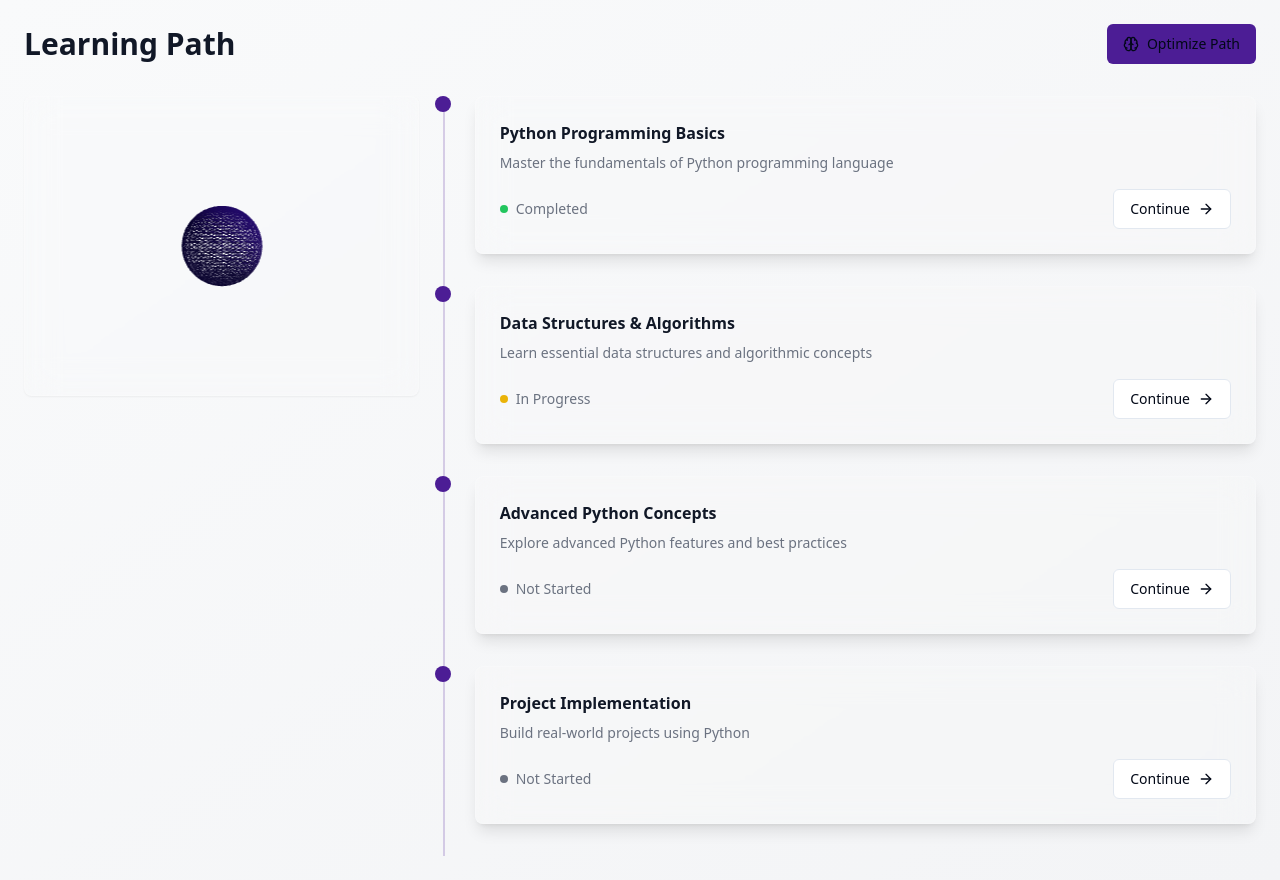
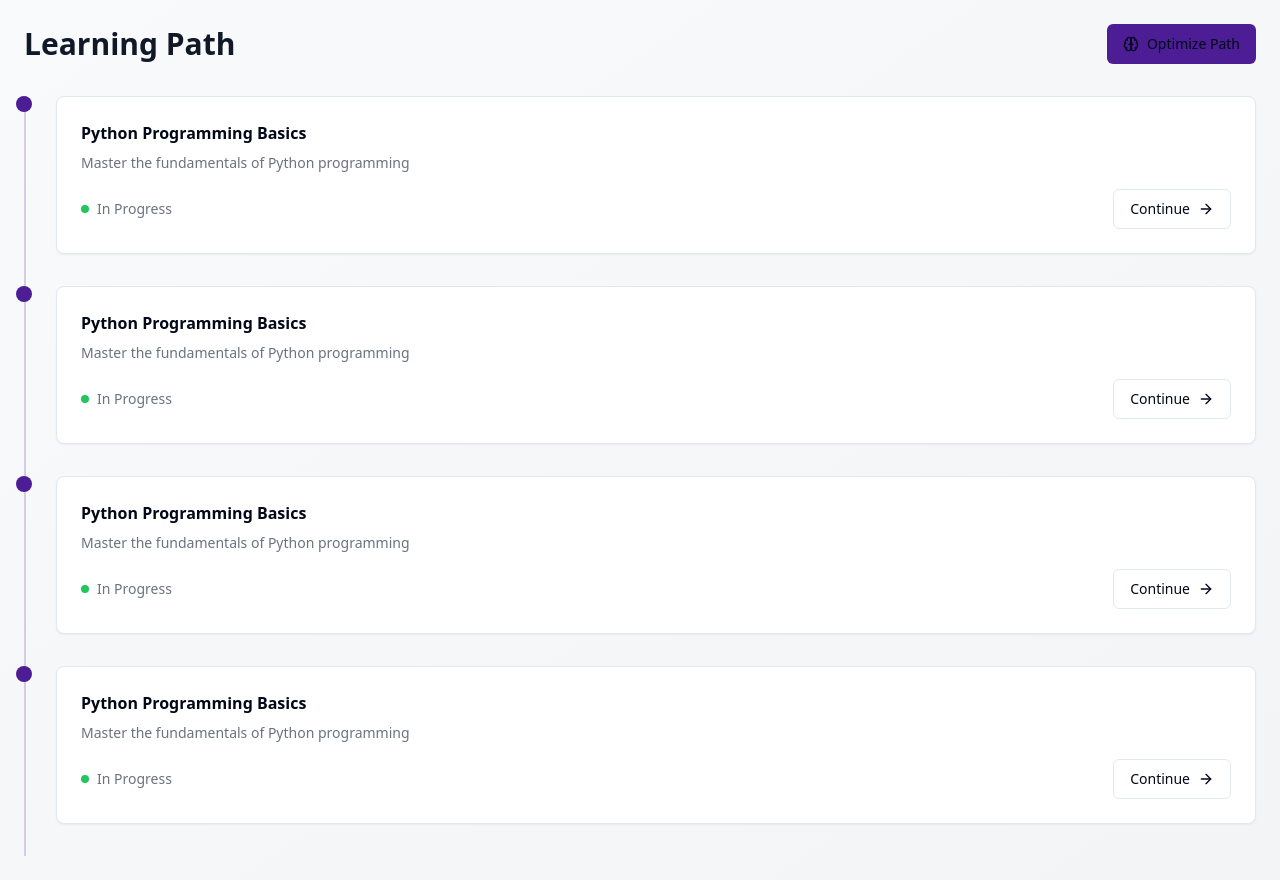
Before and after one commit to umeshgupta05/smartpath-ai, a React (Vite) app: page /learning-path in a window 1280 px wide. Built offline with nearby package versions, Linux system fonts and the light colour scheme.

Commit message:
Reverted to edit 89820f51-888e-4358-927a-d614055e53e8: "Add login and signup page
Implement a new login page that includes a signup option for users. The signup form will collect user details along with their interests in specific fields of Technology.
[skip gpt_engineer]"

```diff
--- a/package.json
+++ b/package.json
@@ -39,17 +39,12 @@
     "@radix-ui/react-toggle": "^1.1.0",
     "@radix-ui/react-toggle-group": "^1.1.0",
     "@radix-ui/react-tooltip": "^1.1.4",
-    "@react-three/drei": "^9.121.4",
-    "@react-three/fiber": "^8.17.14",
     "@tanstack/react-query": "^5.56.2",
-    "@xyflow/react": "^12.4.2",
     "class-variance-authority": "^0.7.1",
     "clsx": "^2.1.1",
     "cmdk": "^1.0.0",
-    "d3": "^7.9.0",
     "date-fns": "^3.6.0",
     "embla-carousel-react": "^8.3.0",
-    "framer-motion": "^12.0.6",
     "input-otp": "^1.2.4",
     "lucide-react": "^0.462.0",
     "next-themes": "^0.3.0",
--- a/src/App.tsx
+++ b/src/App.tsx
@@ -1,7 +1,6 @@
 import { Toaster } from "@/components/ui/toaster";
 import { Toaster as Sonner } from "@/components/ui/sonner";
 import { TooltipProvider } from "@/components/ui/tooltip";
-import { ThemeProvider } from "next-themes";
 import { QueryClient, QueryClientProvider } from "@tanstack/react-query";
 import { BrowserRouter, Routes, Route } from "react-router-dom";
 import Index from "./pages/Index";
@@ -19,7 +18,6 @@ const queryClient = new QueryClient();
 
 const App = () => (
   <QueryClientProvider client={queryClient}>
-    <ThemeProvider attribute="class" defaultTheme="system" enableSystem>
     <TooltipProvider>
       <Toaster />
       <Sonner />
@@ -38,7 +36,6 @@ const App = () => (
         </Routes>
       </BrowserRouter>
     </TooltipProvider>
-    </ThemeProvider>
   </QueryClientProvider>
 );
 
--- a/src/components/FeatureCard.tsx
+++ b/src/components/FeatureCard.tsx
@@ -1,6 +1,5 @@
 import { LucideIcon } from "lucide-react";
 import { Card } from "@/components/ui/card";
-import { motion } from "framer-motion";
 
 interface FeatureCardProps {
   title: string;
@@ -10,18 +9,13 @@ interface FeatureCardProps {
 
 const FeatureCard = ({ title, description, icon: Icon }: FeatureCardProps) => {
   return (
-    <motion.div
-      whileHover={{ scale: 1.05 }}
-      transition={{ type: "spring", stiffness: 300 }}
-    >
-      <Card className="p-6 backdrop-blur-lg bg-white/10 dark:bg-black/10 border border-white/20 dark:border-white/10 shadow-lg hover:shadow-xl transition-all duration-300">
-        <div className="h-12 w-12 rounded-lg bg-primary/10 flex items-center justify-center mb-4">
-          <Icon className="h-6 w-6 text-primary dark:text-primary-light" />
-        </div>
-        <h3 className="text-xl font-semibold mb-2 text-gray-900 dark:text-white">{title}</h3>
-        <p className="text-gray-600 dark:text-gray-300">{description}</p>
-      </Card>
-    </motion.div>
+    <Card className="p-6 hover:shadow-lg transition-all duration-300 bg-white hover:-translate-y-1">
+      <div className="h-12 w-12 rounded-lg bg-primary/10 flex items-center justify-center mb-4">
+        <Icon className="h-6 w-6 text-primary" />
+      </div>
+      <h3 className="text-xl font-semibold mb-2 text-gray-900">{title}</h3>
+      <p className="text-gray-600">{description}</p>
+    </Card>
   );
 };
 
--- a/src/components/ThemeToggle.tsx
+++ /dev/null
@@ -1,20 +0,0 @@
-import { Moon, Sun } from "lucide-react";
-import { Button } from "@/components/ui/button";
-import { useTheme } from "next-themes";
-
-export const ThemeToggle = () => {
-  const { theme, setTheme } = useTheme();
-
-  return (
-    <Button
-      variant="ghost"
-      size="icon"
-      onClick={() => setTheme(theme === "light" ? "dark" : "light")}
-      className="rounded-full hover:bg-accent/10"
-    >
-      <Sun className="h-5 w-5 rotate-0 scale-100 transition-all dark:-rotate-90 dark:scale-0" />
-      <Moon className="absolute h-5 w-5 rotate-90 scale-0 transition-all dark:rotate-0 dark:scale-100" />
-      <span className="sr-only">Toggle theme</span>
-    </Button>
-  );
-};
--- a/src/pages/LearningPath.tsx
+++ b/src/pages/LearningPath.tsx
@@ -1,58 +1,37 @@
-import { useTheme } from "next-themes";
 import { Card } from "@/components/ui/card";
 import { Button } from "@/components/ui/button";
-import { Brain, ArrowRight, BookOpen, Trophy, Target } from "lucide-react";
-import { motion } from "framer-motion";
-import { Suspense } from "react";
-import { Canvas } from "@react-three/fiber";
-import { OrbitControls, Sphere } from "@react-three/drei";
+import { Brain, ArrowRight } from "lucide-react";
 
-const Scene = () => {
-  const { theme } = useTheme();
+const LearningPath = () => {
+  return (
+    <div className="min-h-screen bg-gradient-to-br from-gray-50 to-gray-100 p-6">
+      <div className="max-w-7xl mx-auto">
+        <div className="flex justify-between items-center mb-8">
+          <h1 className="text-3xl font-bold text-gray-900 animate-fade-up">Learning Path</h1>
+          <Button className="gap-2 animate-fade-up" style={{ animationDelay: "0.2s" }}>
+            <Brain className="h-4 w-4" />
+            Optimize Path
+          </Button>
+        </div>
 
-  return (
-    <>
-      <OrbitControls enableZoom={false} enablePan={false} />
-      <ambientLight intensity={0.5} />
-      <directionalLight position={[10, 10, 5]} intensity={1} />
-      <Sphere args={[1, 32, 32]}>
-        <meshStandardMaterial
-          color={theme === 'dark' ? '#6D28D9' : '#4C1D95'}
-          wireframe
-          transparent
-          opacity={0.8}
-        />
-      </Sphere>
-    </>
-  );
-};
+        {/* Path Timeline */}
+        <div className="relative">
+          {[1, 2, 3, 4].map((_, index) => (
+            <div
+              key={index}
+              className="relative pl-8 pb-8 animate-fade-up"
+              style={{ animationDelay: `${0.1 * index}s` }}
+            >
+              <div className="absolute left-0 top-0 h-full w-0.5 bg-primary/20"></div>
+              <div className="absolute left-[-8px] top-0 w-4 h-4 rounded-full bg-primary"></div>
 
-const PathNode = ({ title, description, status, delay = 0 }) => {
-  return (
-    <motion.div
-      initial={{ opacity: 0, y: 20 }}
-      animate={{ opacity: 1, y: 0 }}
-      transition={{ delay, duration: 0.5 }}
-      className="relative pl-8 pb-8"
-    >
-      <div className="absolute left-0 top-0 h-full w-0.5 bg-primary/20 dark:bg-primary-light/20"></div>
-      <div className="absolute left-[-8px] top-0 w-4 h-4 rounded-full bg-primary dark:bg-primary-light"></div>
-
-      <Card className="p-6 backdrop-blur-lg bg-white/10 dark:bg-black/10 border border-white/20 dark:border-white/10 shadow-lg hover:shadow-xl transition-all duration-300">
-        <h3 className="font-semibold mb-2 text-gray-900 dark:text-white">{title}</h3>
-        <p className="text-sm text-gray-500 dark:text-gray-400 mb-4">{description}</p>
+              <Card className="p-6 hover:shadow-lg transition-all">
+                <h3 className="font-semibold mb-2">Python Programming Basics</h3>
+                <p className="text-sm text-gray-500 mb-4">Master the fundamentals of Python programming</p>
                 <div className="flex items-center justify-between">
                   <div className="flex items-center gap-2">
-            <div className={`h-2 w-2 rounded-full ${
-              status === 'completed' ? 'bg-green-500' :
-              status === 'in-progress' ? 'bg-yellow-500' :
-              'bg-gray-500'
-            }`}></div>
-            <span className="text-sm text-gray-500 dark:text-gray-400">
-              {status === 'completed' ? 'Completed' :
-               status === 'in-progress' ? 'In Progress' :
-               'Not Started'}
-            </span>
+                    <div className="h-2 w-2 rounded-full bg-green-500"></div>
+                    <span className="text-sm text-gray-500">In Progress</span>
                   </div>
                   <Button variant="outline" className="gap-2">
                     Continue
@@ -60,91 +39,8 @@ const PathNode = ({ title, description, status, delay = 0 }) => {
                   </Button>
                 </div>
               </Card>
-    </motion.div>
-  );
-};
-
-const Fallback = () => (
-  <div className="w-full h-[300px] animate-pulse bg-primary/5 rounded-lg" />
-);
-
-const LearningPath = () => {
-  const pathData = [
-    {
-      title: "Python Programming Basics",
-      description: "Master the fundamentals of Python programming language",
-      status: "completed",
-      icon: BookOpen
-    },
-    {
-      title: "Data Structures & Algorithms",
-      description: "Learn essential data structures and algorithmic concepts",
-      status: "in-progress",
-      icon: Brain
-    },
-    {
-      title: "Advanced Python Concepts",
-      description: "Explore advanced Python features and best practices",
-      status: "not-started",
-      icon: Target
-    },
-    {
-      title: "Project Implementation",
-      description: "Build real-world projects using Python",
-      status: "not-started",
-      icon: Trophy
-    }
-  ];
-
-  return (
-    <div className="min-h-screen bg-gradient-to-br from-gray-50 to-gray-100 dark:from-gray-900 dark:to-gray-800 p-6 transition-colors duration-300">
-      <div className="max-w-7xl mx-auto">
-        <div className="flex justify-between items-center mb-8">
-          <motion.h1
-            initial={{ opacity: 0, y: -20 }}
-            animate={{ opacity: 1, y: 0 }}
-            className="text-3xl font-bold text-gray-900 dark:text-white"
-          >
-            Learning Path
-          </motion.h1>
-
-          <motion.div
-            initial={{ opacity: 0, x: 20 }}
-            animate={{ opacity: 1, x: 0 }}
-          >
-            <Button className="gap-2">
-              <Brain className="h-4 w-4" />
-              Optimize Path
-            </Button>
-          </motion.div>
             </div>
-
-        <div className="grid grid-cols-1 lg:grid-cols-3 gap-6">
-          {/* 3D Visualization */}
-          <div className="lg:col-span-1">
-            <Card className="h-[300px] overflow-hidden backdrop-blur-lg bg-white/10 dark:bg-black/10 border border-white/20 dark:border-white/10">
-              <Suspense fallback={<Fallback />}>
-                <Canvas camera={{ position: [0, 0, 5] }}>
-                  <Scene />
-                </Canvas>
-              </Suspense>
-            </Card>
-          </div>
-
-          {/* Path Timeline */}
-          <div className="lg:col-span-2">
-            <div className="relative">
-              {pathData.map((item, index) => (
-                <PathNode
-                  key={index}
-                  title={item.title}
-                  description={item.description}
-                  status={item.status}
-                  delay={index * 0.1}
-                />
           ))}
-            </div>
-          </div>
         </div>
       </div>
     </div>
--- a/tailwind.config.ts
+++ b/tailwind.config.ts
@@ -74,16 +74,11 @@ export default {
         "fade-in": {
           "0%": { opacity: "0" },
           "100%": { opacity: "1" }
-        },
-        float: {
-          "0%, 100%": { transform: "translateY(0)" },
-          "50%": { transform: "translateY(-10px)" }
         }
       },
       animation: {
         "fade-up": "fade-up 0.5s ease-out",
-        "fade-in": "fade-in 0.3s ease-out",
-        "float": "float 3s ease-in-out infinite"
+        "fade-in": "fade-in 0.3s ease-out"
       }
     },
   },
```
Also changed, not shown: src/components/FeaturesSection.tsx (+7 -7 lines), src/components/HeroSection.tsx (+7 -33 lines), 1 other file (tests, documents, lock files or other folders). Lines whose indentation alone changed are shown as unchanged.
